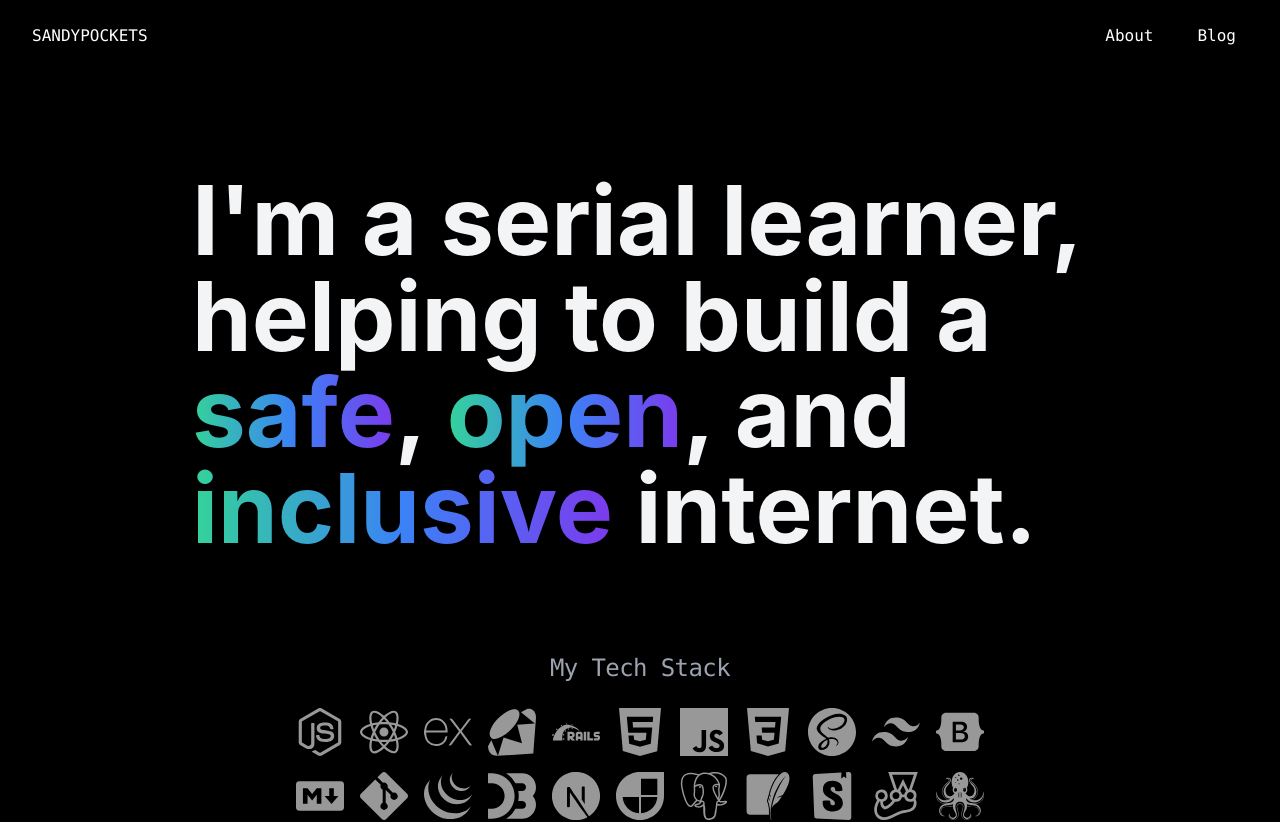
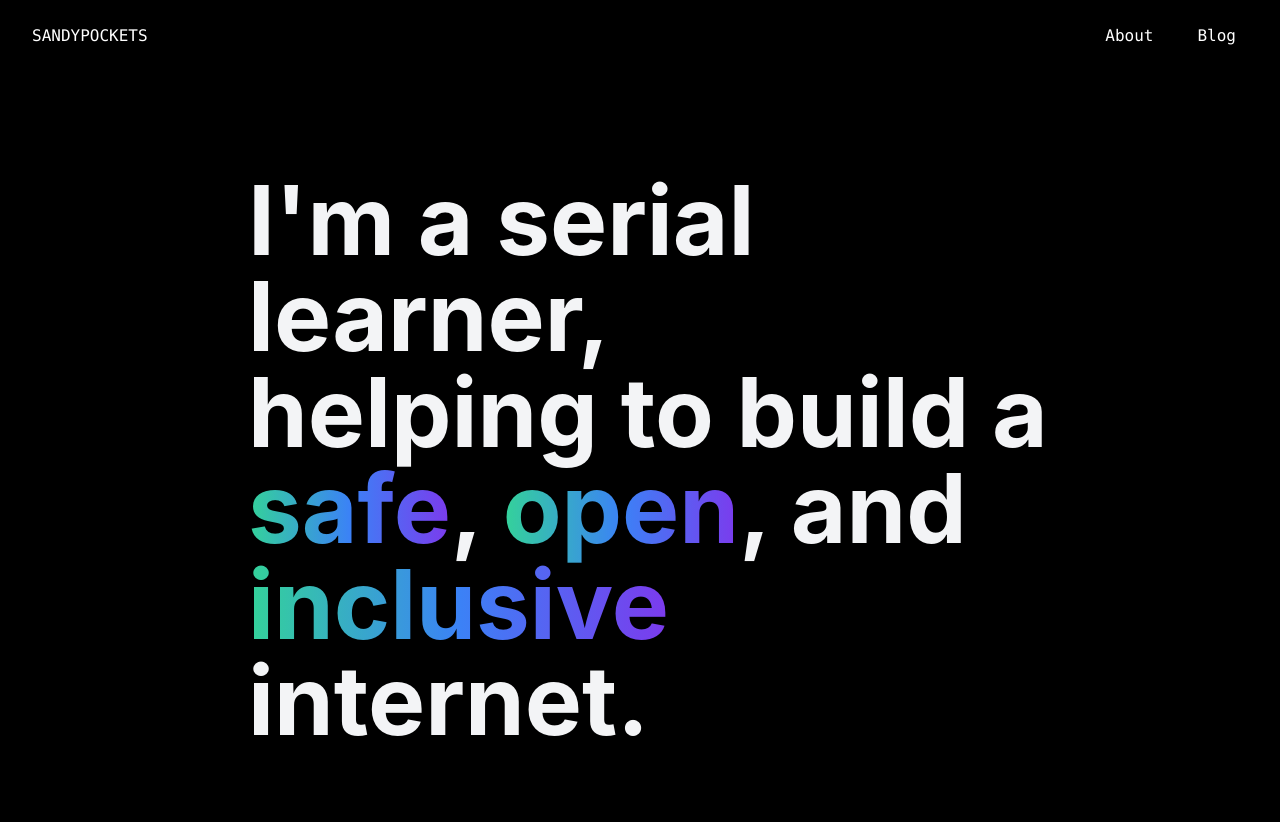
Before and after one commit to sandypockets/sandypockets-blog, a Next.js app: page /about in a window 1280 px wide. Shown: the top 822 px of the page. Built offline with nearby package versions, Linux system fonts and the light colour scheme; a web font is replaced by a local one.

Commit message:
Adjust section spacing at various breakpoints

```diff
--- a/pages/about.jsx
+++ b/pages/about.jsx
@@ -4,8 +4,8 @@ import Highlight from "../components/utility/Highlight";
 
 export default function About() {
   return (
-    <div className="sm:my-11 sm:mx-22 md:mx-8 lg:mx-14 xl:mx-32 2xl:mx-36">
-      <div className="text-3xl sm:text-8xl sm:leading-20 font-bold text-gray-100">
+    <div className="sm:my-11 sm:mx-22 md:mx-8 lg:mx-14 xl:mx-32 2xl:max-w-7xl">
+      <div className="text-3xl sm:text-6xl sm:leading-20 sm:mb-20 md:text-7xl xl:text-8xl 2xl:text-9xl xl:pl-14 2xl:pl-16 font-bold text-gray-100">
         <p>I'm a serial learner,{' '}
           <br/>
           helping to build a <Highlight content="safe"/>, <Highlight content="open"/>, and <Highlight content="inclusive"/> internet.</p>
```
